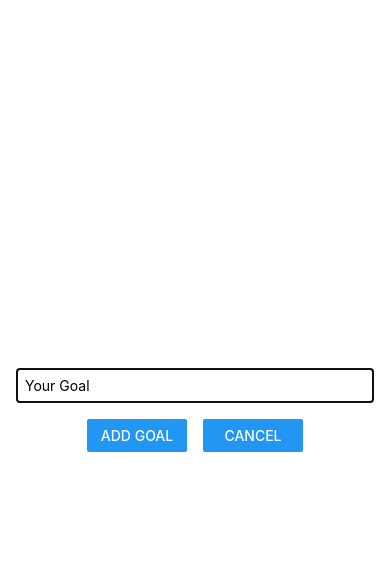
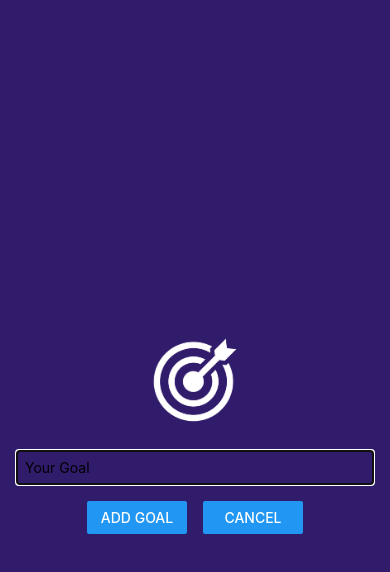
Before and after one commit to mcneiljv/ReactNativeTestApp, a React Native app: screen / in a window 390 px wide. Both pictures are taken after a click on the button "ADD GOAL". Shown: the top 572 px of the page. Built offline with nearby package versions, Linux system fonts and the light colour scheme.

Commit message:
Put goal png onto modal; Adjust styling

```diff
--- a/components/GoalInput.js
+++ b/components/GoalInput.js
@@ -1,5 +1,12 @@
 import { useState } from 'react';
-import { Button, Modal, StyleSheet, TextInput, View } from 'react-native';
+import {
+  Button,
+  Image,
+  Modal,
+  StyleSheet,
+  TextInput,
+  View
+} from 'react-native';
 
 function GoalInput({ onAddGoal, onCancel, visible }) {
   const [goalText, setGoalText] = useState('');
@@ -16,6 +23,10 @@
   return (
     <Modal visible={visible} animationType='slide'>
       <View style={styles.inputContainer}>
+        <Image
+          style={styles.image}
+          source={require('../assets/images/goal.png')}
+        />
         <TextInput
           style={styles.textInput}
           placeholder='Your Goal'
@@ -37,14 +48,17 @@
 }
 
 const styles = StyleSheet.create({
+  image: {
+    width: 100,
+    height: 100,
+    margin: 20
+  },
   inputContainer: {
     flex: 1,
     justifyContent: 'center',
     alignItems: 'center',
-    marginBottom: 24,
     padding: 16,
-    borderBottomWidth: 1,
-    borderBottomColor: '#ccc'
+    backgroundColor: '#311b6b'
   },
   textInput: {
     borderWidth: 1,
```
